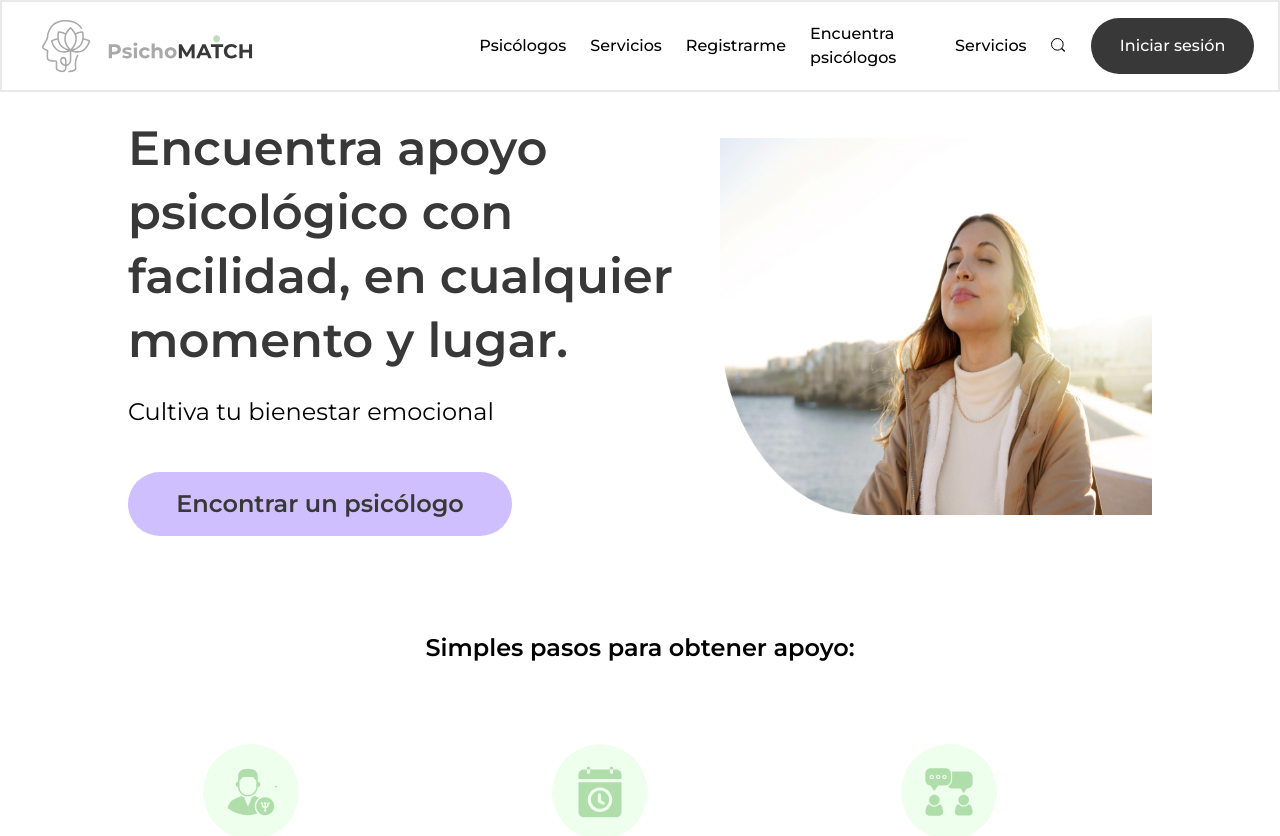
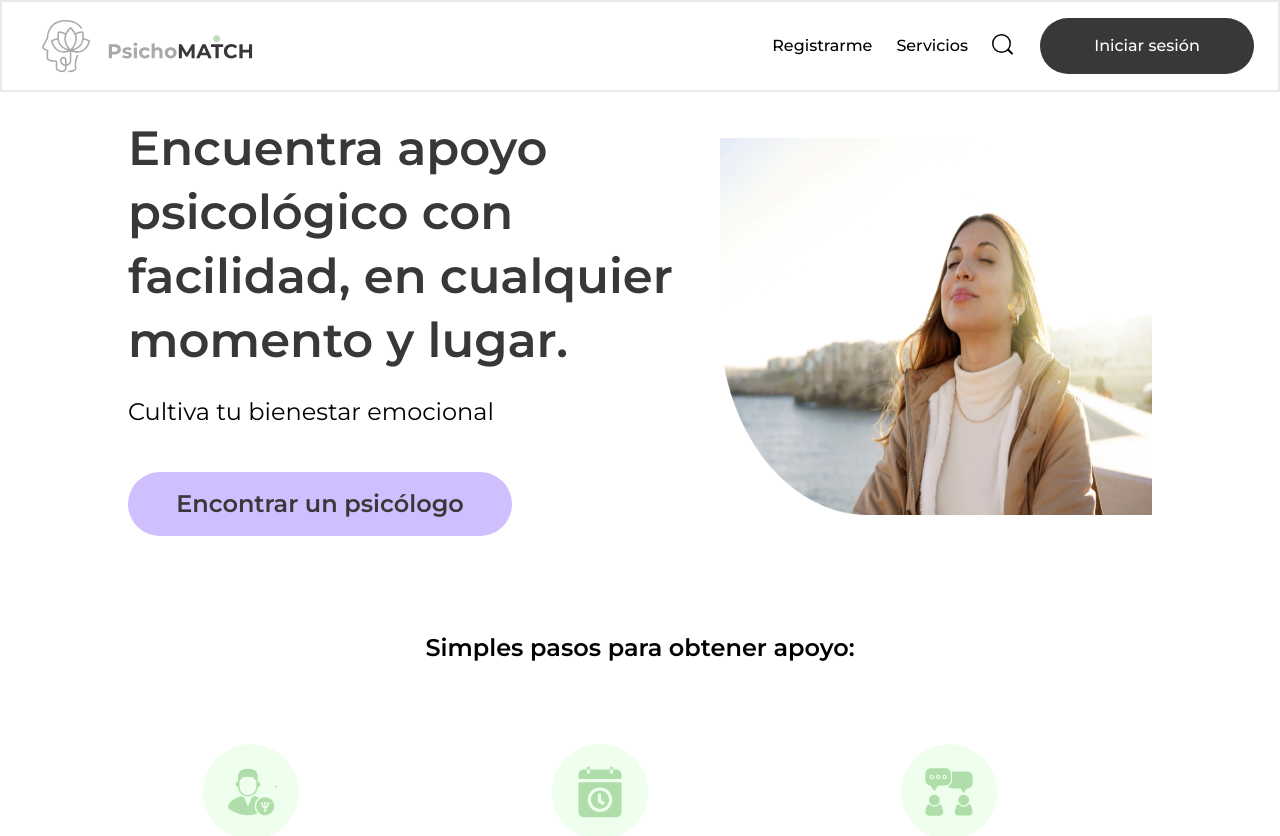
Before and after one commit to No-Country/C14-09-n-React-Node-Psichomatch, a React (Vite) app in the folder Frontend/: page / in a window 1280 px wide. Shown: the top 836 px of the page. Built offline with nearby package versions, Linux system fonts and the light colour scheme; the HTML template or start-up script is replaced by a standard one.

Commit message:
cambios en la navegacion

```diff
--- a/Frontend/src/Components/Header.jsx
+++ b/Frontend/src/Components/Header.jsx
@@ -8,10 +8,7 @@ import bars3Icon from "../assets/Icons/bars3.svg";
 import logoIcon from "../assets/Images/logoIcon.svg";
 
 const navigation = [
-  { name: "Psicólogos", to: "/psicologos" },
-  { name: "Servicios", to: "/servicios" },
   { name: "Registrarme", to: "/registro" },
-  { name: "Encuentra psicólogos", to: "/psicologos" },
   { name: "Servicios", to: "/servicios" },
 ];
 
```
